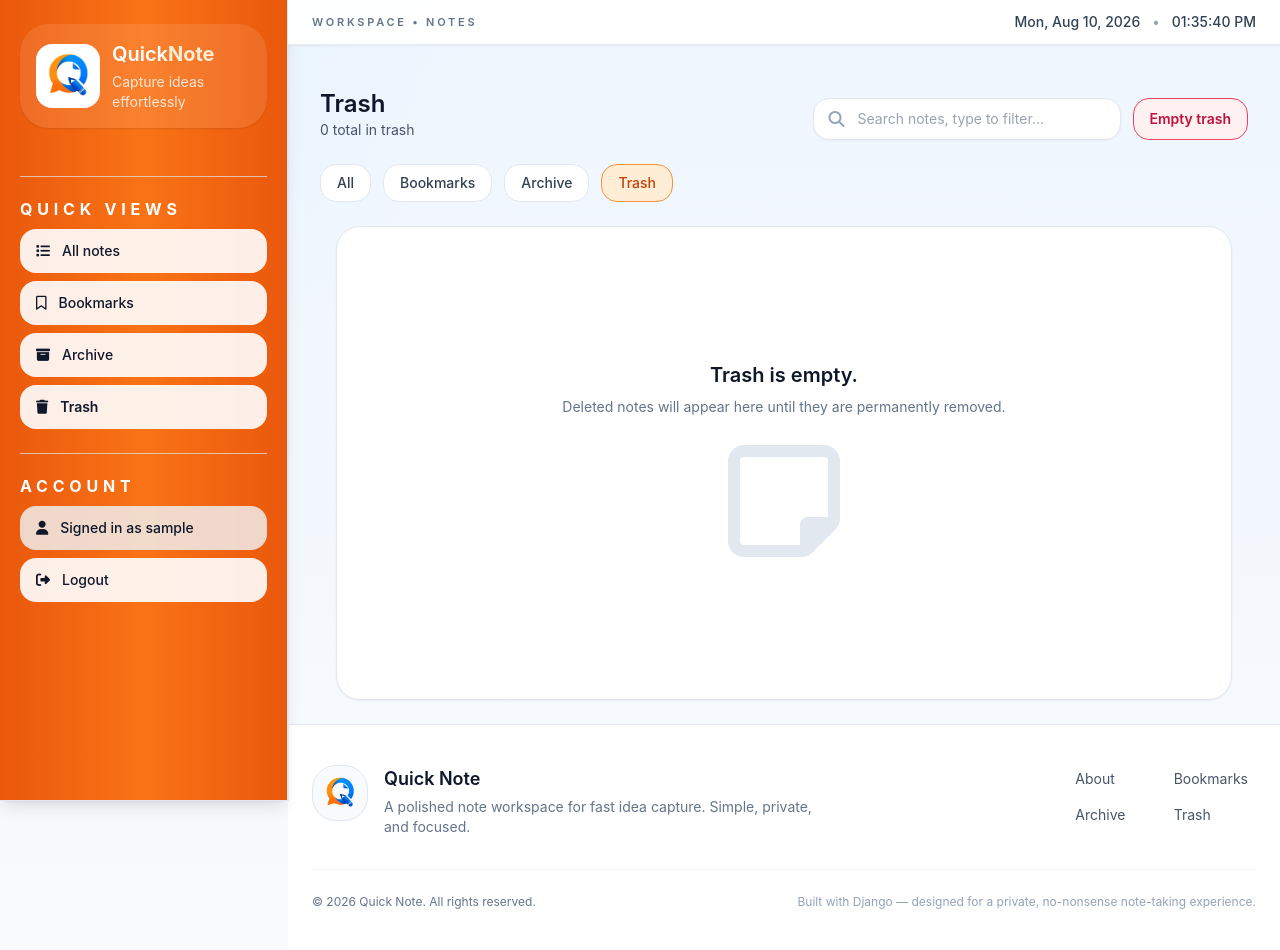
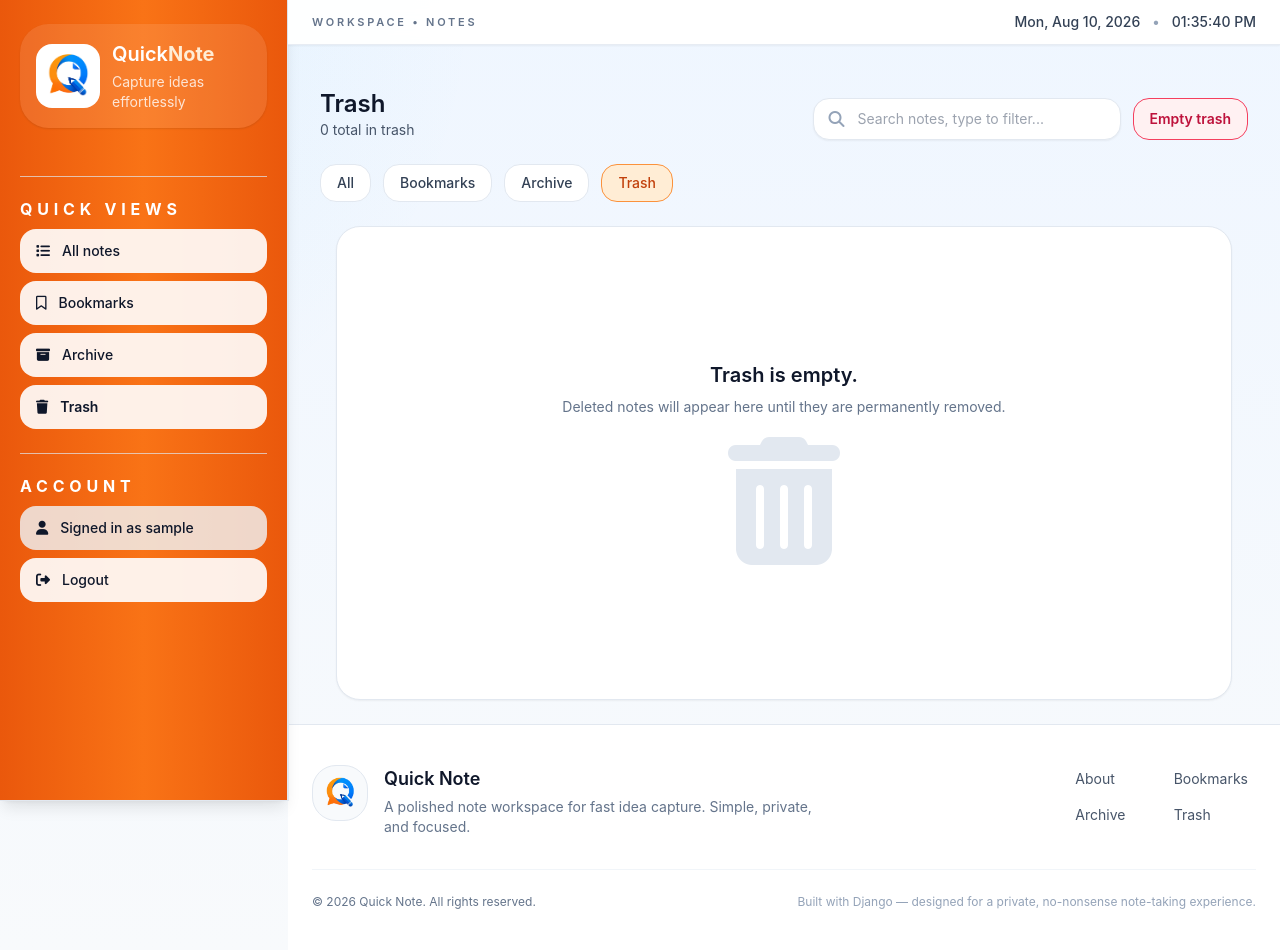
Before and after one commit to Paban-Bhandari/notes_app, a Django app: page /?view=trash in a window 1280 px wide. Run offline with Django 5.2, Linux system fonts and the light colour scheme; a user stored in the database is signed in; tables that the repository leaves empty hold one stand-in row (values such as "Sample post"); some libraries are stand-ins or nearby versions.

Commit message:
used respective icons for each

```diff
--- a/note/templates/home.html
+++ b/note/templates/home.html
@@ -108,7 +108,15 @@ Home
                             <p class="mt-2 text-sm text-slate-500">Start by creating one.</p>
                         {% endif %}
                     </div>
-                    <i class="fa-regular fa-note-sticky text-9xl text-slate-200"></i>
+                    {% if view_filter == 'important' %}
+                        <i class="fa-solid fa-bookmark text-9xl text-slate-200"></i>
+                    {% elif view_filter == 'archived' %}
+                        <i class="fa-solid fa-box-archive text-9xl text-slate-200"></i>
+                    {% elif view_filter == 'trash' %}
+                        <i class="fa-solid fa-trash-can text-9xl text-slate-200"></i>
+                    {% else %}
+                        <i class="fa-regular fa-note-sticky text-9xl text-slate-200"></i>
+                    {% endif %}
                 </div>
             </div>
             {% endif %}
```
